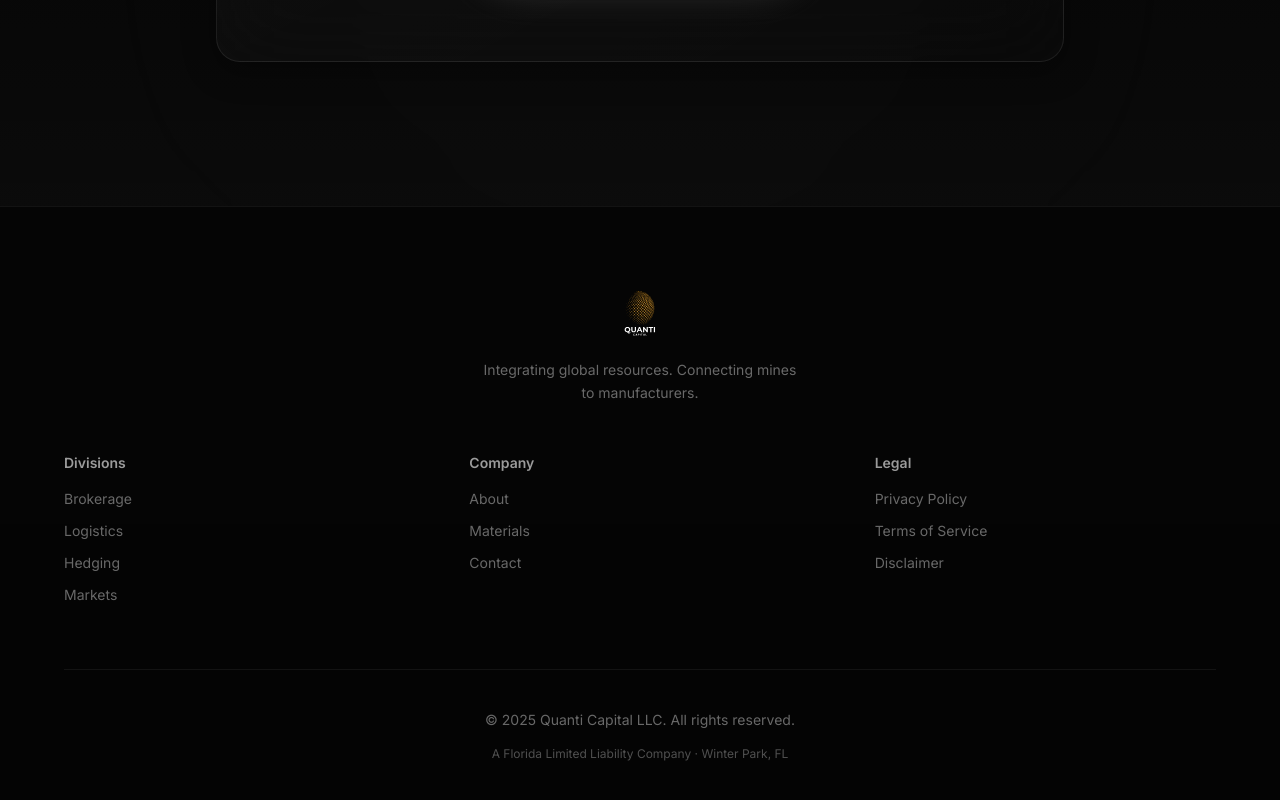
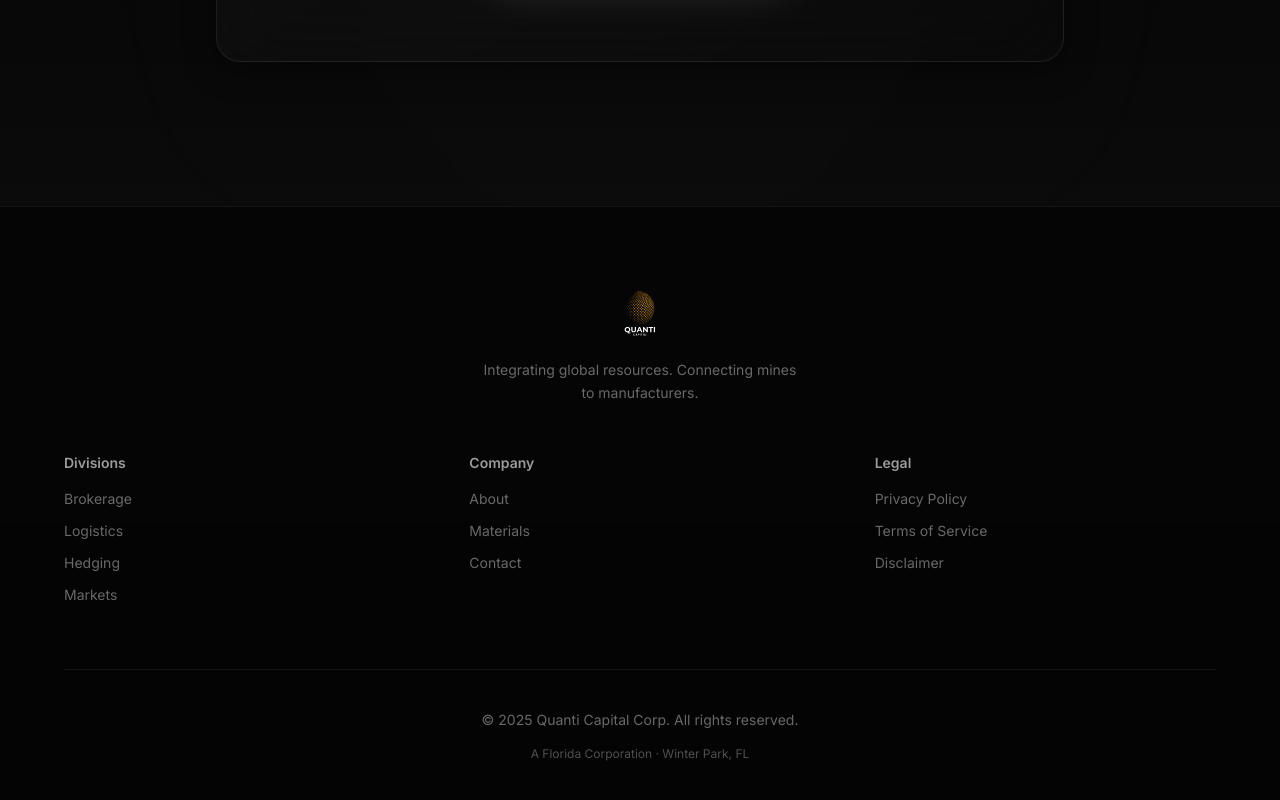
Before and after one commit to quantisam/quanti-capital-website, a React (Vite) app: page / in a window 1280 px wide. Shown: the part 4951-5751 px from the top of the page. Built offline with nearby package versions, Linux system fonts and the light colour scheme; no server answers.

Commit message:
Update company structure: LLC to Corp (Florida corporation)

```diff
--- a/src/components/shared.jsx
+++ b/src/components/shared.jsx
@@ -280,10 +280,10 @@ export function Footer() {
         {/* Bottom Bar */}
         <div className="pt-8 sm:pt-10 border-t border-white/[0.06] flex flex-col items-center gap-3 sm:gap-4 text-center">
           <p className="text-white/40 text-xs sm:text-sm">
-            © {new Date().getFullYear()} Quanti Capital LLC. All rights reserved.
+            © {new Date().getFullYear()} Quanti Capital Corp. All rights reserved.
           </p>
           <p className="text-white/30 text-[10px] sm:text-xs">
-            A Florida Limited Liability Company · Winter Park, FL
+            A Florida Corporation · Winter Park, FL
           </p>
         </div>
       </div>
--- a/src/pages/DisclaimerPage.jsx
+++ b/src/pages/DisclaimerPage.jsx
@@ -5,7 +5,7 @@ import { PageHeader, Footer, GradientOrbs, GlassCard } from '../components/share
 const sections = [
   {
     title: "1. General Disclaimer",
-    content: `The information contained on this website and in any materials provided by Quanti Capital LLC ("Quanti Capital," "we," "us," or "our"), a Florida limited liability company, is for general informational purposes only. Nothing on this website constitutes, or is intended to constitute, financial, investment, legal, tax, or other professional advice.
+    content: `The information contained on this website and in any materials provided by Quanti Capital Corp. ("Quanti Capital," "we," "us," or "our"), a Florida corporation, is for general informational purposes only. Nothing on this website constitutes, or is intended to constitute, financial, investment, legal, tax, or other professional advice.
 
 You should not act or refrain from acting based on any information on this website without first seeking independent professional advice from a qualified advisor who is aware of your particular circumstances. Your use of this website and reliance on any information herein is solely at your own risk.
 
@@ -126,7 +126,7 @@ Our total liability shall not exceed the amount you paid us in the twelve (12) m
     title: "11. Contact Information",
     content: `If you have questions about this Disclaimer, please contact us at:
 
-**Quanti Capital LLC**
+**Quanti Capital Corp.**
 Winter Park, Florida 32789
 United States
 Email: legal@quanticapital.com
--- a/src/pages/PrivacyPage.jsx
+++ b/src/pages/PrivacyPage.jsx
@@ -4,7 +4,7 @@ import { PageHeader, Footer, GradientOrbs, GlassCard } from '../components/share
 const sections = [
   {
     title: "1. Introduction",
-    content: `Quanti Capital LLC ("Quanti Capital," "we," "us," or "our"), a Florida limited liability company with its principal place of business in Winter Park, Florida, is committed to protecting and respecting your privacy. This Privacy Policy explains how we collect, use, disclose, and safeguard your personal information when you visit our website, use our services, or otherwise interact with us.
+    content: `Quanti Capital Corp. ("Quanti Capital," "we," "us," or "our"), a Florida corporation with its principal place of business in Winter Park, Florida, is committed to protecting and respecting your privacy. This Privacy Policy explains how we collect, use, disclose, and safeguard your personal information when you visit our website, use our services, or otherwise interact with us.
 
 This policy applies to all individuals who access our website, use our services, or provide us with personal information in any capacity, including but not limited to clients, prospective clients, business partners, and website visitors.
 
@@ -122,7 +122,7 @@ For more information about our use of cookies, please contact us.`
     title: "10. Contact Us",
     content: `If you have questions about this Privacy Policy or our data practices, please contact us at:
 
-**Quanti Capital LLC**
+**Quanti Capital Corp.**
 Winter Park, Florida
 United States
 Email: privacy@quanticapital.com
--- a/src/pages/TermsPage.jsx
+++ b/src/pages/TermsPage.jsx
@@ -4,7 +4,7 @@ import { PageHeader, Footer, GradientOrbs, GlassCard } from '../components/share
 const sections = [
   {
     title: "1. Agreement to Terms",
-    content: `These Terms of Service ("Terms") constitute a legally binding agreement between you ("you," "your," or "User") and Quanti Capital LLC ("Quanti Capital," "we," "us," or "our"), a Florida limited liability company with its principal place of business in Winter Park, Florida, governing your access to and use of our website, platform, and services.
+    content: `These Terms of Service ("Terms") constitute a legally binding agreement between you ("you," "your," or "User") and Quanti Capital Corp. ("Quanti Capital," "we," "us," or "our"), a Florida corporation with its principal place of business in Winter Park, Florida, governing your access to and use of our website, platform, and services.
 
 By accessing our website or using our services, you represent that you have the legal capacity to enter into these Terms and agree to be bound by them. If you are accessing our services on behalf of an organization, you represent that you have the authority to bind that organization to these Terms.
 
@@ -143,7 +143,7 @@ Any legal action or proceeding arising out of or relating to these Terms shall b
     title: "13. Contact Information",
     content: `For questions about these Terms, please contact us at:
 
-**Quanti Capital LLC**
+**Quanti Capital Corp.**
 Winter Park, Florida 32789
 United States
 Email: legal@quanticapital.com`
```
